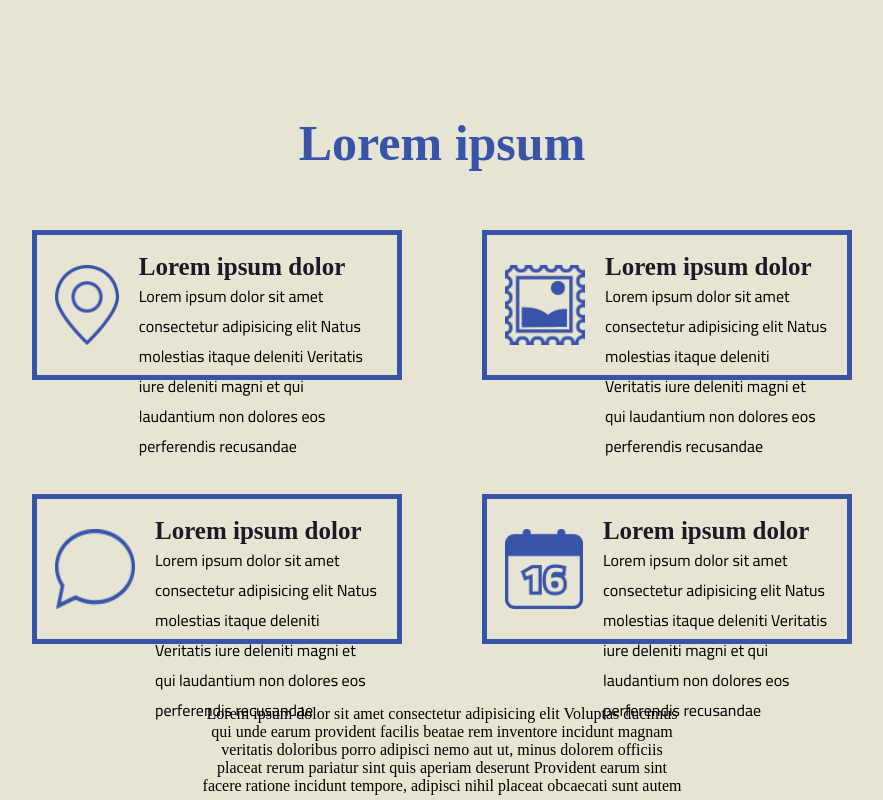
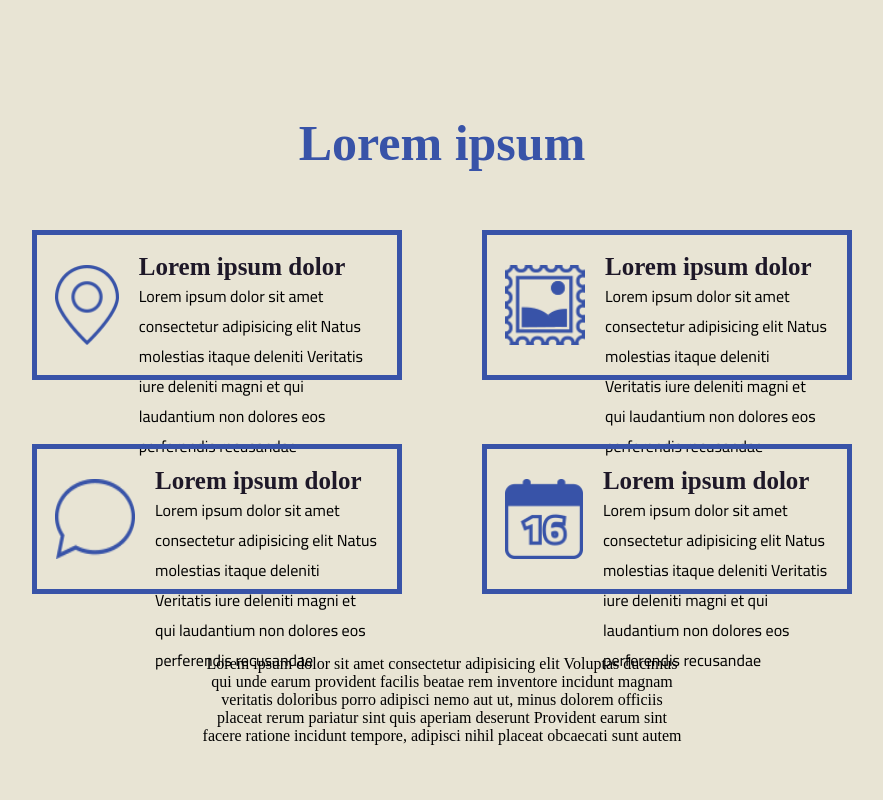
Before and after one commit to Dhul-Hijjah/Dhul-Hijjah, a plain HTML site: page pages/about.html in a window 1280 px wide. Shown: the part 883-1683 px from the top of the page, without its empty margins (198-1081 px from the left). After the commit the page ends 1633 px from the top, so only its background shows below. Drawn offline with nearby package versions, Linux system fonts and the light colour scheme; a web font is replaced by a local one.

Commit message:
Update about.html

```diff
--- a/pages/about.html
+++ b/pages/about.html
@@ -79,11 +79,8 @@
 					<h3>Lorem ipsum dolor</h3>
 					<p>Lorem ipsum dolor sit amet consectetur adipisicing elit Natus molestias itaque deleniti Veritatis iure deleniti magni et qui laudantium non dolores eos perferendis recusandae</p>
 				</div>
-
 			</div>
-
 			<div class="about-box">
-
 				<img  class="icons" src="/images/icons/picture.png" alt="">
 				<div class="text">
 					<h3>Lorem ipsum dolor</h3>
@@ -92,16 +89,14 @@
 			</div>
 	 </div>
 
-	  <div class="b1">
-
+	  <div class="b2">
 		<div class="about-box">
-
 			<img class="icons" src="/images/icons/chat.png" alt="">
 			<div class="text">
 				<h3>Lorem ipsum dolor</h3>
 				<p>Lorem ipsum dolor sit amet consectetur adipisicing elit Natus molestias itaque deleniti Veritatis iure deleniti magni et qui laudantium non dolores eos perferendis recusandae</p>
-</div>	</div>
-
+			</div>
+		</div>
 		<div class="about-box">
 			<img class="icons" src="/images/icons/date.png" alt="">
 			<div class="text">
```
Lines whose indentation alone changed are shown as unchanged.
